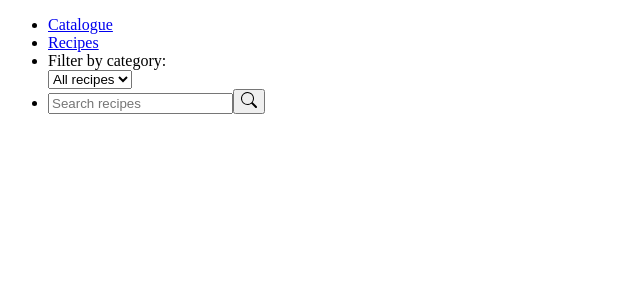
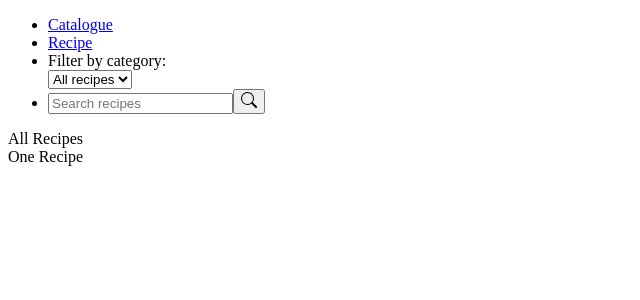
Before and after one commit to gango-anan/recipe-catalogue, a React (Create React App) app: page /recipe in a window 1280 px wide. Shown: the top 300 px of the page, without its empty margins (0-640 px from the left). Built offline with nearby package versions, Linux system fonts and the light colour scheme.

Commit message:
Add RecipeList component and configure Routes.

```diff
--- a/package.json
+++ b/package.json
@@ -8,6 +8,7 @@
     "@testing-library/user-event": "^12.8.3",
     "react": "^17.0.2",
     "react-dom": "^17.0.2",
+    "react-router-dom": "^5.2.0",
     "react-scripts": "4.0.3",
     "web-vitals": "^1.1.2"
   },
--- a/src/components/App.js
+++ b/src/components/App.js
@@ -1,11 +1,18 @@
 import React from 'react';
+import { BrowserRouter, Route } from 'react-router-dom';
 import Navbar from './Navbar';
+import RecipeList from '../containers/RecipeList';
+import Recipe from './Recipe';
 
 const App = () => {
   return(
-    <div>
-      <Navbar />
-    </div>
+    <BrowserRouter>
+      <div>
+        <Navbar />
+        <Route path='/' component={RecipeList} />
+        <Route path='/recipe' component={Recipe} />
+      </div>
+    </BrowserRouter>
   );
 }
 
--- a/src/components/Navbar.js
+++ b/src/components/Navbar.js
@@ -7,7 +7,7 @@ const Navbar = () => {
     <nav>
       <ul>
         <li><a href="/">Catalogue</a></li>
-        <li><a href="/recipes">Recipes</a></li>
+        <li><a href="/recipe">Recipe</a></li>
         <li>
           Filter by category:
           <FilterRecipes />
--- a/src/components/Recipe.js
+++ b/src/components/Recipe.js
@@ -3,7 +3,7 @@ import React from 'react';
 const Recipe = () => {
   return (
     <div>
-      Recipes
+      One Recipe
     </div>
   );
 }
--- /dev/null
+++ b/src/containers/RecipeList.js
@@ -0,0 +1,11 @@
+import React from 'react';
+
+const RecipeList = () => {
+  return (
+    <div>
+      All Recipes
+    </div>
+   );
+}
+
+export default RecipeList;
```
Also changed, not shown: 1 other file (tests, documents, lock files or other folders).
